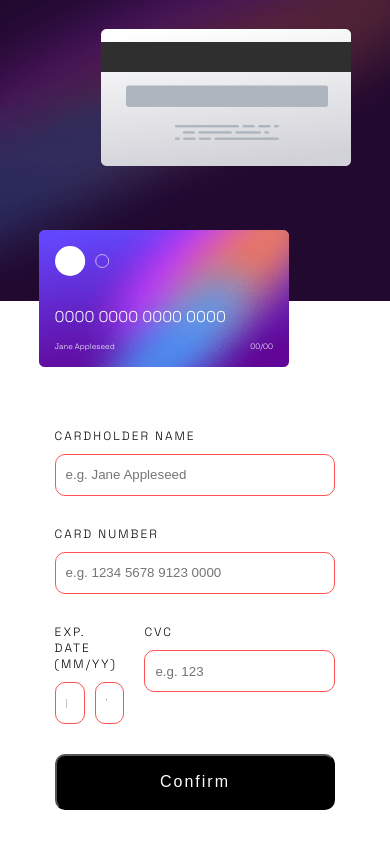
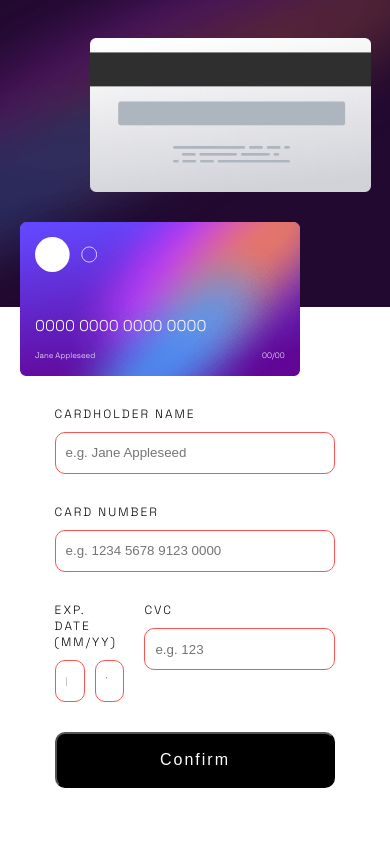
Before and after one commit to agorbacheva-y/Credit-card-form, a React (Create React App) app: page / in a window 390 px wide. Shown: the top 848 px of the page. Built offline with nearby package versions, Linux system fonts and the light colour scheme.

Commit message:
screen 500px responsive sizing

```diff
--- a/src/styles/index.scss
+++ b/src/styles/index.scss
@@ -282,3 +282,22 @@ button {
     width: 80%;
   }
 }
+
+@media screen and (max-width: 500px) {
+  .card {
+    width: 90vw;
+    margin: 30px auto;
+  }
+
+  .card__front__text--nr {
+    font-size: 5vw;
+  }
+
+  .card__front__text--name {
+      font-size: 2.5vw;
+  }
+
+  .form {
+    align-items: flex-start;
+  }
+}
```
Also changed, not shown: src/styles/index.css.
